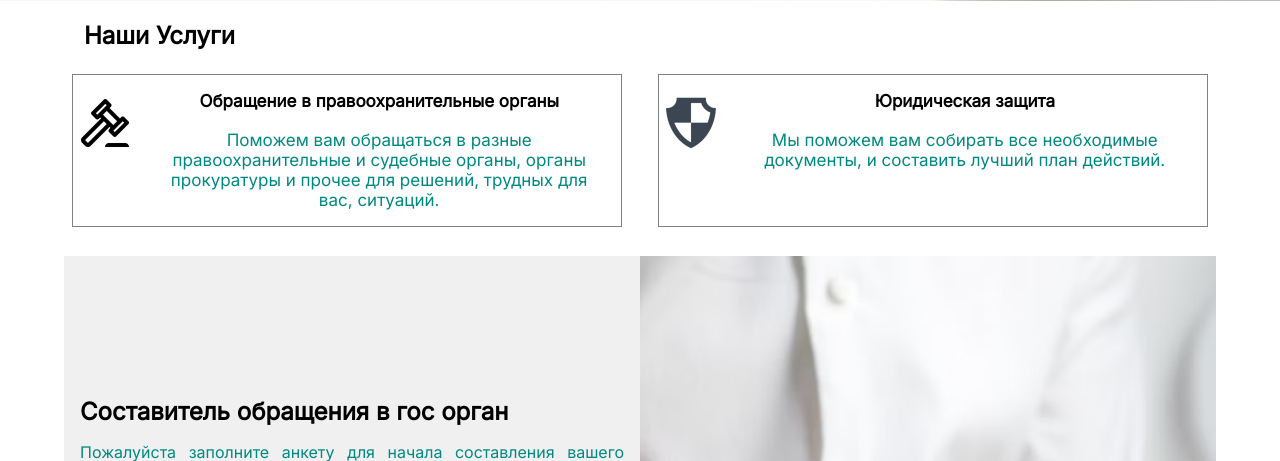
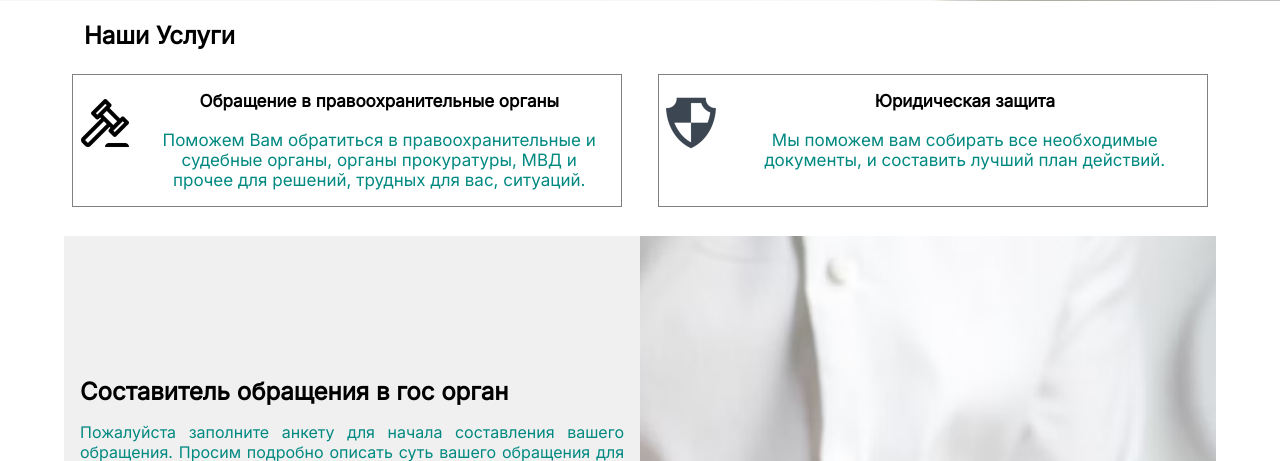
Before and after one commit to 20-buck-spin/airatsite, a Django app: page / in a window 1280 px wide. Shown: the part 491-952 px from the top of the page. Run offline with Django 4.2, Linux system fonts and the light colour scheme.

Commit message:
updated texts

```diff
--- a/home/templates/about.html
+++ b/home/templates/about.html
@@ -21,8 +21,7 @@
         <h2 class="about-us-title">О нас</h2>
         <p class="about-us-message">
 
-            Команда юристов, состоящая из пенсионеров правоохранительной
-            системы, решила создать контент для помощи людям, оказавшимся в
+            Команда юристов решила создать контент для помощи людям, оказавшимся в
             трудной правовой ситуации. Взяв на вооружение искусственный интеллект,
             мы разработали алгоритмы, которые помогли нам в короткое время (путем
             анализа большого пула правовой информации и опыта) составлять
--- a/home/templates/index.html
+++ b/home/templates/index.html
@@ -28,8 +28,8 @@
                             <img class="service-card-icon" src="{% static '/icons/law_hammer.png' %}"> </img>
                             <div class="service-card-text">
                                 <h4> Обращение в правоохранительные органы</h4>
-                                <p> Поможем вам обращаться в разные правоохранительные и судебные органы,
-                                    органы прокуратуры и прочее для решений, трудных для вас, ситуаций.
+                                <p> Поможем Вам обратиться в правоохранительные и судебные органы, органы прокуратуры, МВД и прочее
+                                    для решений, трудных для вас, ситуаций.
                                 </p>
     <!--                            <a href="services"> Узнать больше </a>-->
                             </div>
```
